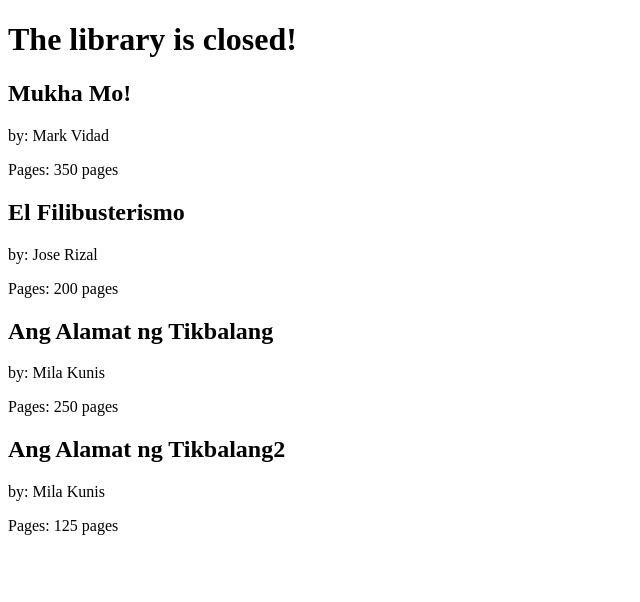
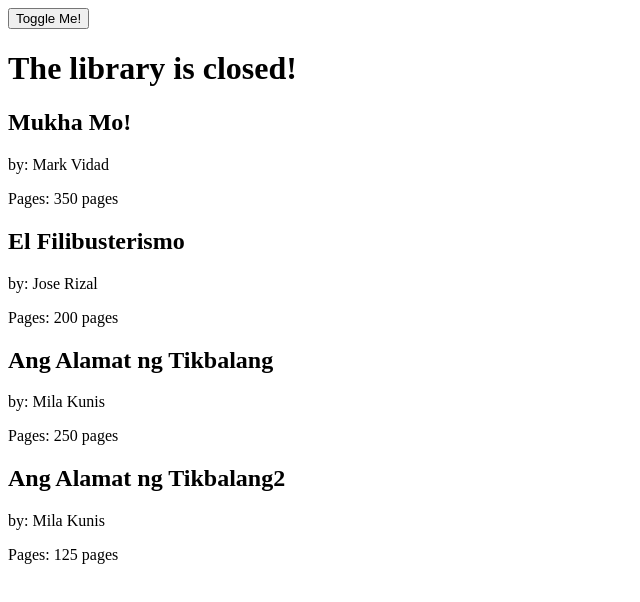
Before and after one commit to markvillavidad/react1, a React (Create React App) app: page / in a window 1280 px wide. Shown: the top 602 px of the page, without its empty margins (0-640 px from the left). Built offline with nearby package versions, Linux system fonts and the light colour scheme.

Commit message:
Chapter 4: Using setState

```diff
--- a/src/index.js
+++ b/src/index.js
@@ -20,11 +20,21 @@ const Book = ({title, author, pages}) => {
 }
 
 class Library extends Component {
-    constructor(props) {
-        super(props)
-        this.state = {
-            open: false
-        }
+
+    state = {open: false};
+
+    // constructor(props) {
+    //     super(props)
+    //     this.state = {
+    //         open: false
+    //     }
+    //     this.toggleOpenClosed = this.toggleOpenClosed.bind(this);
+    // }
+
+    toggleOpenClosed = () => {
+        this.setState(prevState => ({
+            open: !prevState.open
+        }))
     }
 
     render() {
@@ -32,6 +42,7 @@ class Library extends Component {
         const { books } = this.props
         return (
             <div>
+                <button onClick={this.toggleOpenClosed}>Toggle Me!</button>
                 <h1>The library is {this.state.open ? 'open' : 'closed'}! </h1>
                 {books.map( (book, i) =>
                     <Book
```
